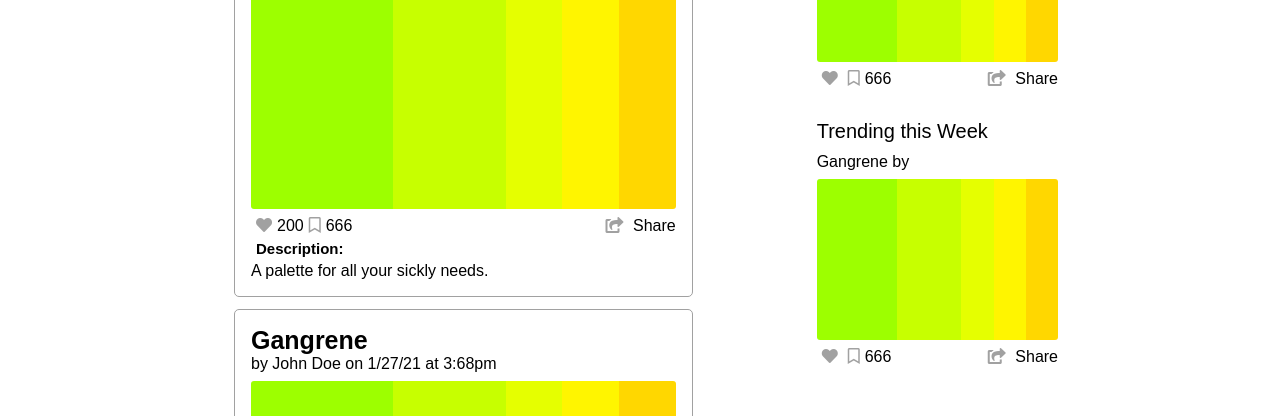
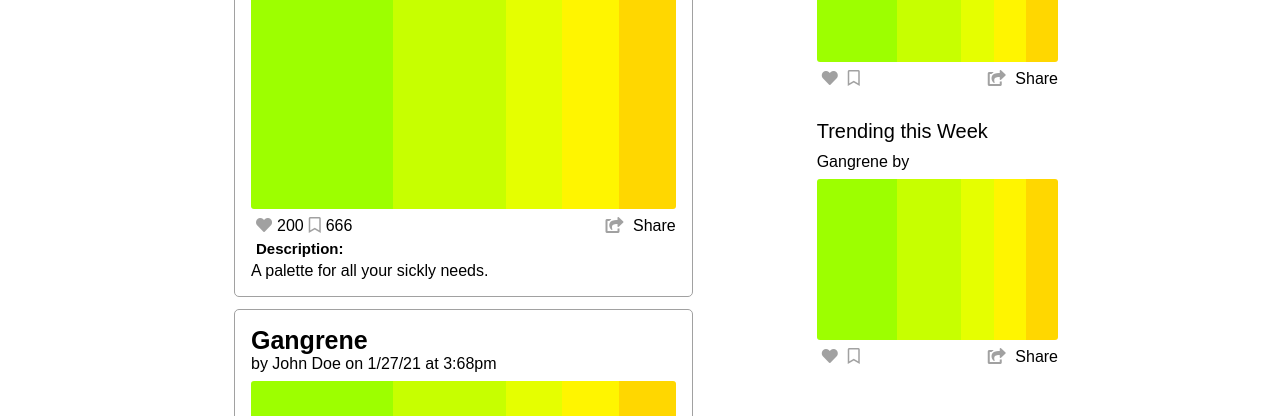
Before and after one commit to reynolkb/color-theory-1.0, a React (Create React App) app in the folder client/: page / in a window 1280 px wide. Shown: the part 265-681 px from the top of the page. Built offline with nearby package versions, Linux system fonts and the light colour scheme.

Commit message:
UPDATE colors.js dummy data - uncomment daily and weekly - correct user to username - correct likes to up
UPDATE Palette index.js
- correct saves key to saveCount

UPDATE SocialButtons index.js
- correct saves key to saveCount

```diff
--- a/client/src/components/DailyPalette/index.js
+++ b/client/src/components/DailyPalette/index.js
@@ -1,11 +1,11 @@
 import React from 'react';
 
+// components
+import SocialButtons from '../SocialButtons';
 import Colors from '../Colors';
 
 import { palette } from '../../const/colors';
 
-// components
-import SocialButtons from '../SocialButtons';
 
 const DailyPalette = () => {
 
--- a/client/src/components/Palette/index.js
+++ b/client/src/components/Palette/index.js
@@ -27,7 +27,7 @@ const Palette = ({ palettes }) => {
                             <div>
                                 <Colors palette={palette} />
                             </div>
-                            <SocialButtons upvoteCount={palette.upvoteCount} saves={palette.saves} />
+                            <SocialButtons upvoteCount={palette.upvoteCount} saveCount={palette.saveCount} />
                             <div>
                                 <h5 className='palette-description'>Description:</h5>
                                 <p>
--- a/client/src/components/SocialButtons/index.js
+++ b/client/src/components/SocialButtons/index.js
@@ -1,12 +1,12 @@
 import React from 'react';
 
-const SocialButtons = ({ upvoteCount, saves }) => {
+const SocialButtons = ({ upvoteCount, saveCount }) => {
 
     return(
         <div className='likes-shares'>
         <div>
             <i className="fas fa-heart"></i>{upvoteCount}
-            <i className="far fa-bookmark"></i>{saves}
+            <i className="far fa-bookmark"></i>{saveCount}
         </div>
         <div>
             <i className="fas fa-share-square"></i> Share
--- a/client/src/const/colors.js
+++ b/client/src/const/colors.js
@@ -34,31 +34,34 @@ export const palette = {
     accent2: '#FFF500',
     accent3: '#FFD700',
     upvoteCount: 200,
-    saves: 666,
+    saveCount: 666,
 }
 
 export const fakePalettes = [palette, palette, palette, palette, palette];
 
-// export const dailyPalette = {
-//     user: 'YoIHeardULikePalettes',
-//     title: 'Skittles',
-//     primary: '#FF0004',
-//     secondary: '#4A90E2',
-//     accent1: '#FFEB00',
-//     accent2: '#FF9B00',
-//     accent3: '#68FF00',
-//     likes: 404,
-//     saves: 543,
-// }
+export const dailyPalette = {
+    title: 'Skittles',
+    description: 'A palette for all your sickly needs.',
+    username: 'YoIHeardULikePalettes',
+    createdAt: '1/27/21 at 8:30pm',
+    primary: '#FF0004',
+    secondary: '#4A90E2',
+    accent1: '#FFEB00',
+    accent2: '#FF9B00',
+    accent3: '#68FF00',
+    upvoteCount: 404,
+    saves: 543,
+}
 
-// export const weeklyPalette = {
-//     user: 'p4l3tt3l0v3r',
-//     title: 'Neon Lights',
-//     primary: '#00A5FF',
-//     secondary: '#00FF6A',
-//     accent1: '#7400FF',
-//     accent2: '#FF0095',
-//     accent3: '#FFFFFF',
-//     likes: 501,
-//     saves: 321,
-// }
+export const weeklyPalette = {
+    title: 'Neon Lights',
+    description: 'The Vegas of Palettes',
+    username: 'Entertainer of the Year',
+    primary: '#00A5FF',
+    secondary: '#00FF6A',
+    accent1: '#7400FF',
+    accent2: '#FF0095',
+    accent3: '#FFFFFF',
+    upvoteCount: 501,
+    saves: 321,
+}
```
Also changed, not shown: client/src/pages/Home.js (+12 -1 lines).
